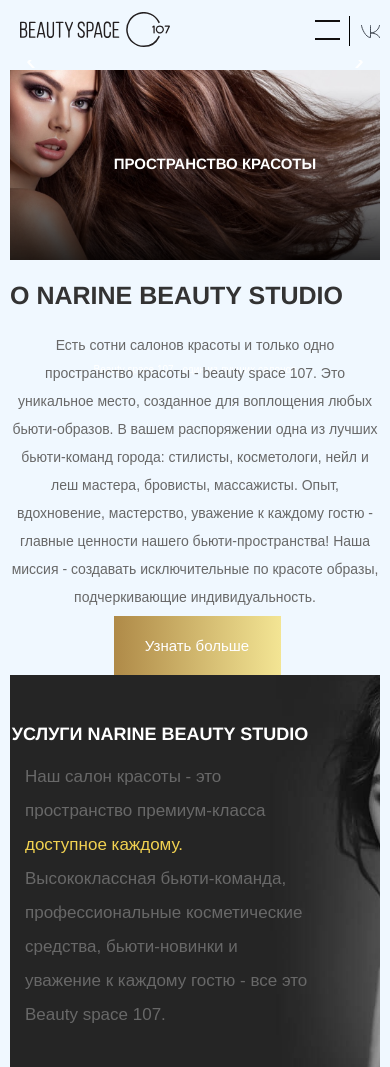
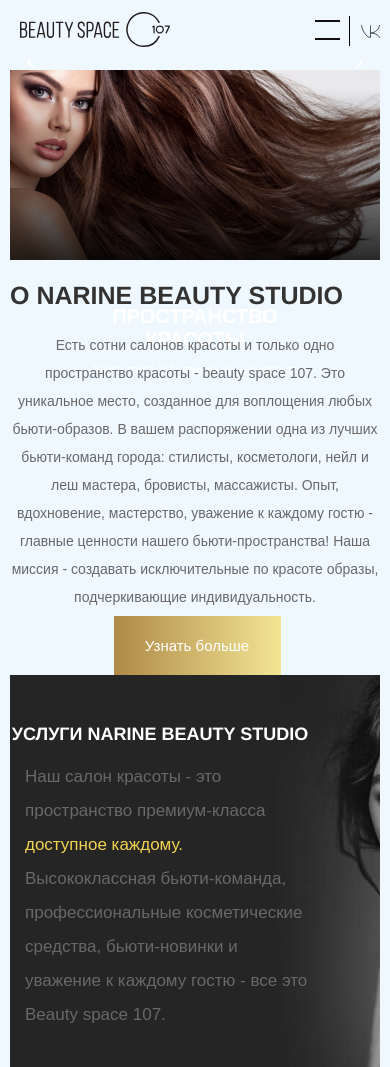
Before and after one commit to edabgaryan/beauty, a plain HTML site: page index.html in a window 390 px wide. Shown: the top 1067 px of the page. Drawn offline with nearby package versions, Linux system fonts and the light colour scheme.

Commit message:
crete 21.11.22

```diff
--- a/block/slider/__title/slider__title.css
+++ b/block/slider/__title/slider__title.css
@@ -7,8 +7,10 @@
 }
 @media screen and (max-width: 470px) {
   .slider__title {
-    font-size: 15px;
-    margin-top: 85px;
-    margin-left: 40px;
+    font-size: 20px;
+    margin-top: 235px;
+    margin-left: 0;
+    text-align: center;
+    width: 255px;
+  }
 }
-}
```
